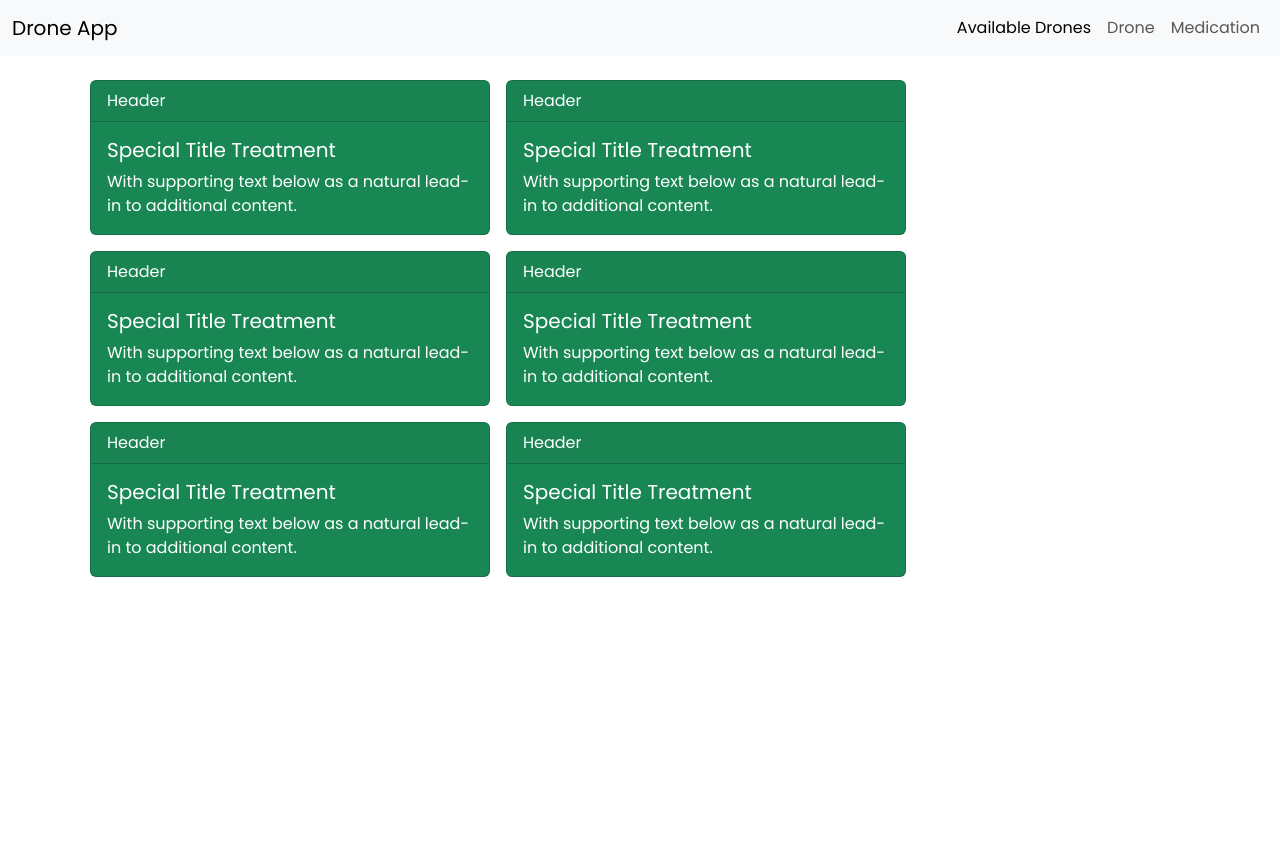
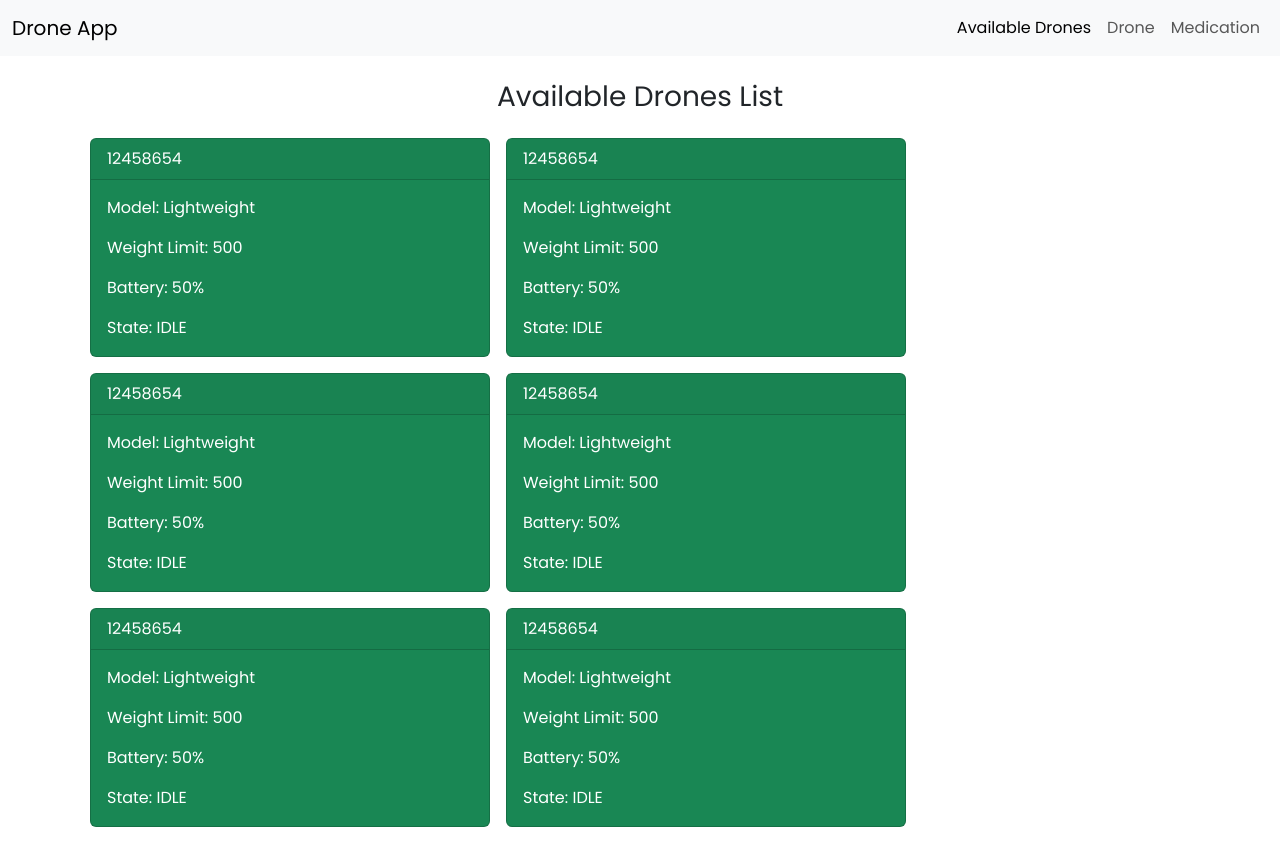
Before and after one commit to YasithaRDK/Syntax_Genie_Frontend_Drone_APP, a React (Vite) app: page / in a window 1280 px wide. Before the commit the page ends 800 px from the top, so only its background shows below. Built offline with nearby package versions, Linux system fonts and the light colour scheme.

Commit message:
create drone list component

```diff
--- a/src/components/drone/DroneList.jsx
+++ b/src/components/drone/DroneList.jsx
@@ -1,4 +1,4 @@
-import { Card, CardBody, CardHeader, CardText, CardTitle } from "reactstrap";
+import { Card, CardBody, CardHeader, CardText } from "reactstrap";
 
 const DroneList = () => {
   return (
@@ -10,12 +10,12 @@ const DroneList = () => {
         width: "25rem",
       }}
     >
-      <CardHeader>Header</CardHeader>
+      <CardHeader>12458654</CardHeader>
       <CardBody>
-        <CardTitle tag="h5">Special Title Treatment</CardTitle>
-        <CardText>
-          With supporting text below as a natural lead-in to additional content.
-        </CardText>
+        <CardText>Model: Lightweight</CardText>
+        <CardText>Weight Limit: 500</CardText>
+        <CardText>Battery: 50% </CardText>
+        <CardText>State: IDLE</CardText>
       </CardBody>
     </Card>
   );
--- a/src/pages/Home.jsx
+++ b/src/pages/Home.jsx
@@ -4,6 +4,7 @@ import DroneList from "../components/drone/DroneList";
 const Home = () => {
   return (
     <Container>
+      <h3 className="text-center mt-4">Available Drones List</h3>
       <div className="d-flex flex-wrap my-3">
         <DroneList />
         <DroneList />
```
